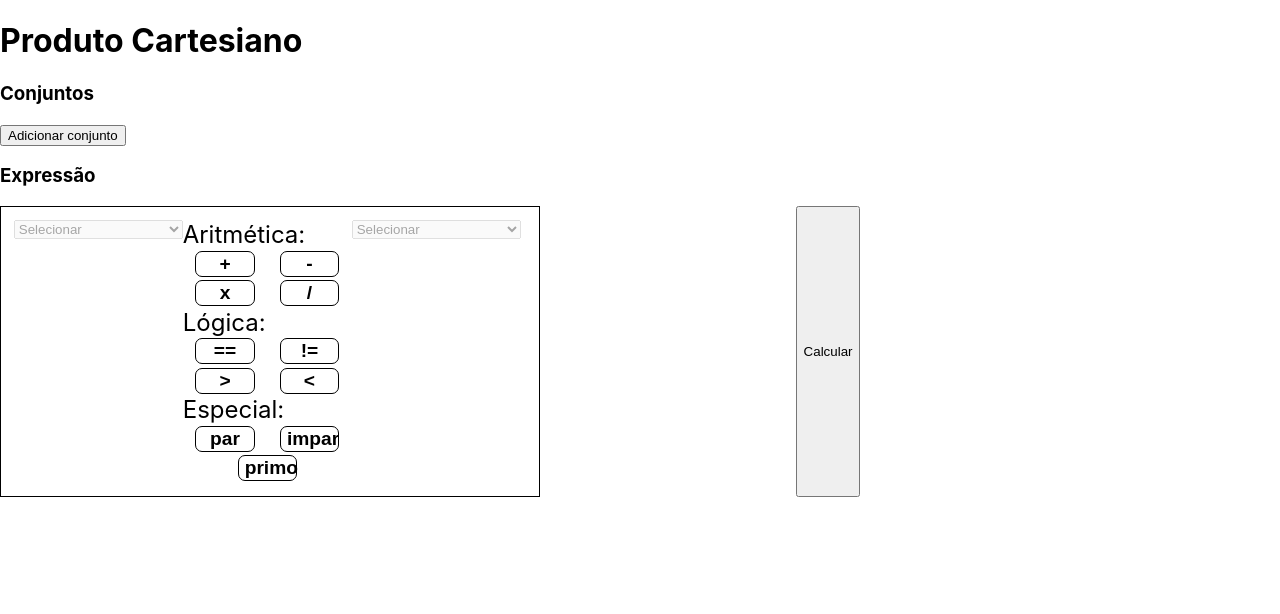
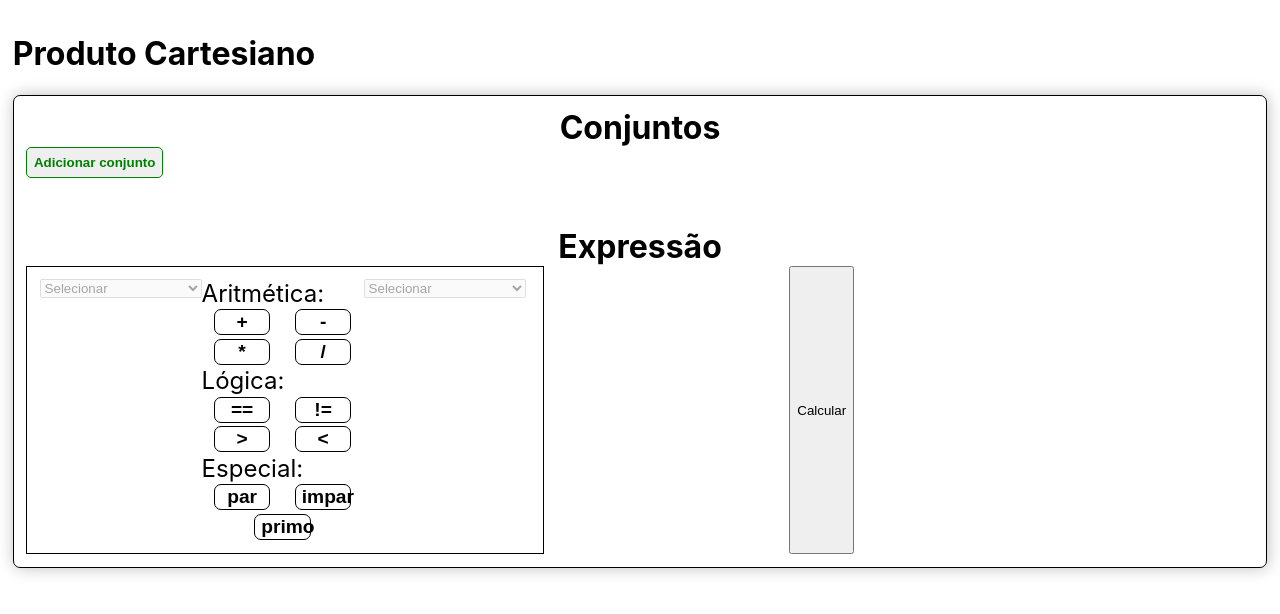
Before and after one commit to andrewcs0901/Produto-Cartesiano-Web, a React (Create React App) app in the folder produto_cartesiano/: page / in a window 1280 px wide. Shown: the top 614 px of the page. Built offline with nearby package versions, Linux system fonts and the light colour scheme.

Commit message:
adicionado integração com a api

```diff
--- a/produto_cartesiano/src/App.js
+++ b/produto_cartesiano/src/App.js
@@ -1,41 +1,37 @@
-import React, { useState } from 'react';
+import React from 'react';
 import './App.css';
 import Set from './components/Set/Set';
 import Expression from './components/Expression/Expression';
-import axios from 'axios';
-const urlAPI = 'https://produto-cartesiano.herokuapp.com/calculate/'
+import UseLocalStorage from './utils/UseLocalStorage';
+import API from './logic/API';
+import MainStyle from './MainStyle';
+
+
+const key = 'produtoCartesiano';
 
 const App = () => {
 
-  const [sets, updateSet] = useState({
-    set: JSON.parse(localStorage.getItem("produtoCartesiano")) == null ? [] : JSON.parse(localStorage.getItem("produtoCartesiano"))
-  });
+  const [sets, updateSet] =  UseLocalStorage( {set:[]}, key);
 
-  const updatesSet = (newSets) => {
-    updateSet({ ...sets, set: newSets });
-    localStorage.setItem("produtoCartesiano", JSON.stringify(newSets));
+  const updatesSet = (newSet) => {
+    updateSet({ ...sets, set: newSet });
   }
 
-  const calculate = (expression) => {
-    let req = {
-        conjunto_a: sets.set.filter( set => set.name === expression.conjunto_a).map(set => set.values),
-        conjunto_b: sets.set.filter( set => set.name === expression.conjunto_b).map(set => set.values),
-        operacao: expression.operacao1
-    }
-    axios.post(urlAPI, req).then(response => console.log(response));
+  const callAPI = (expression) => {
+     API(expression, sets.set)
   }
 
   return (
-    <div className="App">
+    <MainStyle className="App">
       <header>
         <h1>Produto Cartesiano</h1>
       </header>
       <main>
         <h3>Conjuntos</h3>
-        <Set action={updatesSet} />
-        <Expression options={sets.set.filter(set => set.values.length).map(set => set.name)} calculate={calculate} />
+        <Set action={updatesSet} sets={sets.set}/>
+        <Expression options={sets.set?.filter(set => set.values.length).map(set => set.name)} calculate={callAPI} />
       </main>
-    </div>
+    </MainStyle>
   );
 }
 
--- /dev/null
+++ b/produto_cartesiano/src/MainStyle.jsx
@@ -0,0 +1,35 @@
+import styled from 'styled-components';
+
+const MainStyle = styled.div`
+        padding: 1%;
+
+        main{
+            padding: 1%;
+            border: 1px solid black;
+            border-radius: 7px;
+            box-shadow: 1px 0px 16px #00000042;
+
+            h3{
+                text-align: center;
+                font-size: 2em;
+                margin: 0;
+            }
+
+            div.add-set > button{
+                border-radius: 5px;
+                border: 1px solid;
+                padding: 0.5em;
+                font-weight: 900;
+                color: green;
+                transition: 300ms;
+
+                :hover{
+                    color: #0f3a02;
+                    box-shadow: 1px 1px 7px #00000085;
+                }
+            }
+        }
+
+`
+
+export default MainStyle;
--- a/produto_cartesiano/src/components/Expression/Expression.jsx
+++ b/produto_cartesiano/src/components/Expression/Expression.jsx
@@ -12,6 +12,7 @@ const Expression = (props) => {
         operacao: "",
         type: "",
         operacao1: "",
+        operacao2: "",
         equivalencia: "",
         ready: false
     });
@@ -25,29 +26,54 @@ const Expression = (props) => {
         })
     }
 
-    const SendExpression = () =>{
+    const SendExpression = () => {
         let auxExpression = {
             conjunto_a: expression.conjunto_a,
-            conjunto_b: expression.conjunto_b,
-            operacao: expression.operacao || expression.operacao1
+            conjunto_b: expression.conjunto_b
         }
+        if (!especial().actions.some(operation => operation === expression.operacao1 || operation === expression.operacao2)) {
+            if (expression.equivalencia.length)
+                auxExpression.logica = `a${expression.operacao1}b=${expression.equivalencia}`;
+            else
+                auxExpression.operacao = expression.operacao1
+        }
+        else {
+            auxExpression.logica = {
+                "a": expression.operacao1,
+                "b": expression.operacao2
+            }
+        }
+        console.log(auxExpression);
         props.calculate(auxExpression);
     }
 
-    const renderOperation = (set, operacao) => (
+    const InputShouldRender = (operationType, operationName) => {
+        return operationType().actions
+            .some(action => action === expression[operationName])
+    }
+
+    const renderOperation = (set, operationName) => (
         <div className="operationSet">
             <Select options={props.options}
                 onSelect={updateExpression}
                 index={set[0]}
                 className="subSections"
                 standard={expression[set[0]]} />
-            <Operation onClick={updateExpression} operations={onSets} name="subSections" marked={expression[operacao]} index={operacao} />
+            <Operation onClick={updateExpression} operations={onSets} name="subSections" marked={expression[operationName]} index={operationName} />
 
-            {!especial().actions.some( action => action === expression[operacao]) &&
-                <Select className="subSections" onSelect={updateExpression} options={props.options} index={set[1]} standard={expression[set[1]]}/>
+            {!(InputShouldRender(especial, operationName)
+                || InputShouldRender(logica, operationName)
+            ) &&
+                <Select className="subSections" onSelect={updateExpression} options={props.options} index={set[1]} standard={expression[set[1]]} />
             }
-            {aritmetica().actions.some(action => action === expression[operacao])
-                && <> = <Input type="number" onChange={updateExpression} index={"equivalencia"} value={expression.equivalencia} /></>}
+            {InputShouldRender(aritmetica, operationName)
+                && <> =
+                    <Input type="number" onChange={updateExpression} index={"equivalencia"} value={expression.equivalencia} /></>}
+            {
+                InputShouldRender(logica, operationName)
+                &&
+                <Input type="number" onChange={updateExpression} index={set[1]} value={expression.equivalencia} />
+            }
         </div>
     )
 
@@ -60,8 +86,11 @@ const Expression = (props) => {
                     <Operation onClick={updateExpression} operations={condition} index={condicional().name} marked={expression.Condicional} />
                 }
             </div>
-            {(expression.Condicional && expression.Condicional.length) && renderOperation(["conjunto_c", "conjunto_d"], "operacao2")}
-            {<Button label={"Calcular"} onClick={SendExpression}/>}
+            {(expression.Condicional
+                && expression.Condicional.length
+                && !aritmetica().actions.some(action => action === expression.operacao1))
+                && renderOperation(["conjunto_b"], "operacao2")}
+            {<Button label={"Calcular"} onClick={SendExpression} />}
         </ExpressionStyle>
 
     </div>)
--- a/produto_cartesiano/src/components/Expression/OperationsList.jsx
+++ b/produto_cartesiano/src/components/Expression/OperationsList.jsx
@@ -1,5 +1,5 @@
 const aritmetica = () => ({
-    name: "Aritmética", actions: ["+", "-", "x", "/"]
+    name: "Aritmética", actions: ["+", "-", "*", "/"]
 });
 const logica = () => (
     {
--- a/produto_cartesiano/src/components/Inputs/Input.jsx
+++ b/produto_cartesiano/src/components/Inputs/Input.jsx
@@ -13,7 +13,7 @@ const Input = (props) => {
                 value={props.value}
                 onChange={onChange}
                 placeholder={props.name || "input"}
-                readOnly={props.disabled == 0}
+                readOnly={props.disabled === 0}
 
             />
         </div>
--- a/produto_cartesiano/src/components/Set/Set.jsx
+++ b/produto_cartesiano/src/components/Set/Set.jsx
@@ -1,8 +1,8 @@
-import React, { useState } from 'react';
+import React from 'react';
 import Element from './Element'
 import FormSet from './FormSet';
-import { useEffect } from 'react';
 import Button from '../Buttons/Button';
+import SetStyles from './SetStyles';
 
 const leftBracket = "{";
 const rightBracket = "}";
@@ -10,55 +10,50 @@ const setNames = ["A", "B", "C", "D", "E", "F", "G", "H", "I", "J", "K", "L", "M
 
 const Set = (props) => {
 
-    const [elements, SetElements] = useState({
-        index: 0,
-        sets: []
-    });
-    const { action} = props;
+    const { action, sets } = props;
+    let index = sets.length;
 
     const addElement = (value, name) => {
-        SetElements({
-            ...elements,
-            sets: elements.sets
-                    .map(set => set.name !== name ? set : {...set, values: [...set.values, value]} )
-        });
+        action(
+            sets.map(set => set.name !== name ? set : { ...set, values: [...set.values, parseInt(value)] })
+        );
     }
 
     const removeElement = (elementToRemove, name) => {
-        SetElements({
-            ...elements,
-            sets: elements.sets
+        action(sets
             .map(set => set.name !== name ?
                 set :
-                            {...set, values: set
-                                            .values.filter(element => element !== elementToRemove)} )
-        });
+                {
+                    ...set, values: set
+                        .values.filter(element => element !== elementToRemove)
+                })
+        );
     }
 
     const addSet = () => {
-        SetElements({
-            index: elements.index + 1,
-            sets: [...elements.sets, { name: setNames[elements.index], values: [] }]
-        })
+        let newSet = { name: setNames[index], values: [] }
+        let aux = sets;
+        aux.push(newSet);
+        action(aux);
+        index++;
     }
 
-    useEffect(() => {
-        action(elements.sets);
-    }, [elements])
 
     const renderSet = () => {
         return (
-            <div>
-                {elements.sets.map(set => (
-                    <div key={set.name}>
-                        <div style={{ display: "flex" }}>
-                            <div>{set.name}:</div>
-                            {leftBracket}
+            <SetStyles>
+                {sets.map(set => (
+                    <div key={set.name} className="set-box">
+                        <div className="set-view">
+                            <div className="set-name">{set.name}:</div>
+                            <div className="set-brackets">{leftBracket}</div>
+                            <div className="set-elements">
                                 {set.values.map((element, index) =>
-                                <span key={index} style={{ display: 'flex' }}>
-                                    {index > 0 ? "," : ""}<Element value={element} action={removeElement} name={set.name}/>
-                                </span>)}
-                            {rightBracket}
+                                    <div key={index} className="set-element">
+                                        {index > 0 ? <span className="comma">,</span> : ""}<Element value={element} action={removeElement} name={set.name} />
+                                    </div>)}
+                            </div>
+                            <div className="set-brackets">{rightBracket}</div>
                         </div>
                         <div>
                             <FormSet action={addElement} name={set.name} />
@@ -66,12 +61,12 @@ const Set = (props) => {
                     </div>
                 )
                 )}
-            </div>
+            </SetStyles>
         )
     }
 
     return (<div>
-                <div>
+        <div className="add-set">
             <Button label="Adicionar conjunto" onClick={addSet} />
         </div>
         {renderSet()}
--- /dev/null
+++ b/produto_cartesiano/src/components/Set/SetStyles.jsx
@@ -0,0 +1,43 @@
+import styled from 'styled-components';
+
+const SetStyles = styled.div`
+    display: flex;
+    flex-direction: row;
+    justify-content: space-evenly;
+    flex-wrap: wrap;
+    padding: 2%;
+
+
+    div.set-box{
+        border: 1px solid;
+        padding: 1%;
+        border-radius: 10px;
+        box-shadow: 1px 1px 12px #00000042;
+        margin: 1%;
+    }
+    div.set-view{
+        display: flex;
+        font-size: 2em;
+        div.set-brackets{
+            margin-bottom: 2%;
+            font-size: 1.5em;
+        }
+        div.set-elements{
+            display: flex;
+            flex-direction: row;
+        }
+        div.set-element{
+            display: flex;
+            font-size: 0.6em;
+            height: fit-content;
+            margin: auto;
+        }
+        span.comma{
+            font-weight: bold;
+            font-size: 1.1em;
+        }
+    }
+
+`
+
+export default SetStyles;
--- /dev/null
+++ b/produto_cartesiano/src/logic/API.jsx
@@ -0,0 +1,20 @@
+import axios from 'axios';
+const urlAPI = 'https://produto-cartesiano.herokuapp.com/calculate/';
+
+const API = (expression, sets) => {
+
+    if (expression.conjunto_a !== undefined && expression.conjunto_b !== undefined) {
+        let req = {
+            conjunto_a: sets.filter(set => set.name === expression.conjunto_a).map(set => set.values)[0],
+            conjunto_b: sets.filter(set => set.name === expression.conjunto_b).map(set => set.values)[0],
+            operacao: expression.operacao,
+            logica: expression.logica
+        }
+        axios.post(urlAPI, req).then(response => {
+            console.log(response)
+            console.log(response.data)
+        });
+    }
+}
+
+export default API;
--- /dev/null
+++ b/produto_cartesiano/src/utils/UseLocalStorage.jsx
@@ -0,0 +1,20 @@
+import { useState, useEffect } from 'react';
+
+const UseLocalStorage = (defaultValue, key) => {
+    const [value, setValue] = useState(defaultValue);
+
+    useEffect(() => {
+        const data = localStorage.getItem(key);
+        if (data) {
+            setValue(JSON.parse(data));
+        }
+    }, [key])
+
+    useEffect(() => {
+        localStorage.setItem(key, JSON.stringify(value));
+    }, [value, key]);
+
+    return [value, setValue];
+}
+
+export default UseLocalStorage;
```
Lines whose indentation alone changed are shown as unchanged.
